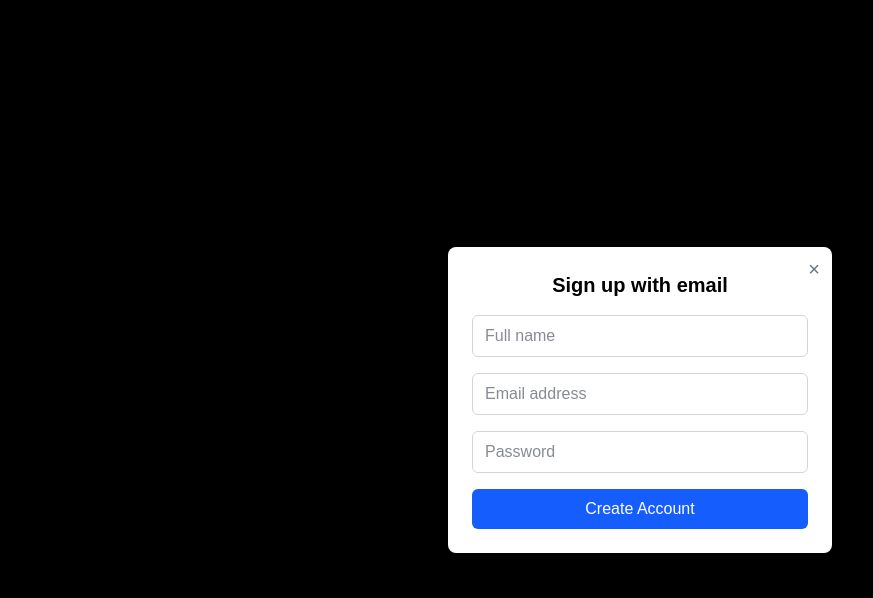
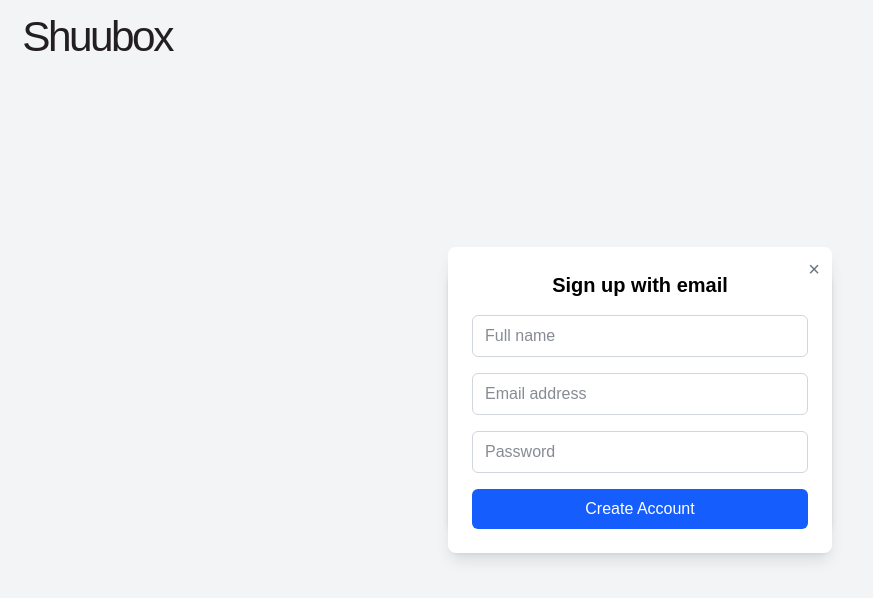
Before and after one commit to rockbison1230/KH8, a Next.js app in the folder shuubox/: page /signup in a window 1280 px wide. Both pictures are taken after a click on the button "Continue with Email". Shown: the top 598 px of the page, without its empty margins (0-873 px from the left). Built offline with nearby package versions, Linux system fonts and the light colour scheme.

Commit message:
css edit

```diff
--- a/shuubox/app/signup/page.tsx
+++ b/shuubox/app/signup/page.tsx
@@ -60,7 +60,7 @@
         </p>
 
         {showEmailForm && (
-          <div className="fixed inset-0 flex items-center justify-center bg-black bg-opacity-40 z-50">
+          <div className="fixed inset-0 flex items-center justify-center bg-opacity-40 z-50">
           <div className="bg-white rounded-lg shadow-lg p-6 w-full max-w-sm relative">
             <button
               onClick={handleClose}
```
